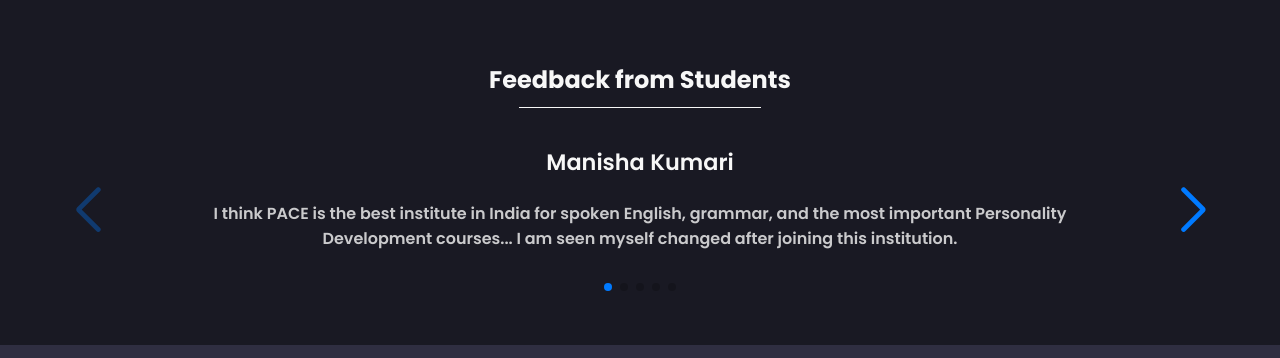
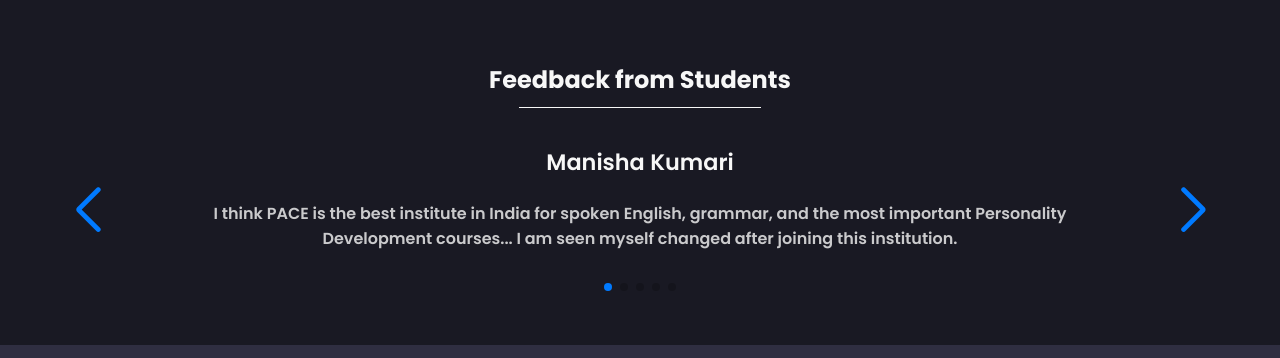
Before and after one commit to ani-24/pace-react, a React (Create React App) app: page / in a window 1280 px wide. Shown: the part 1382-1740 px from the top of the page. Built offline with nearby package versions, Linux system fonts and the light colour scheme.

Commit message:
loop feedback slider

```diff
--- a/package.json
+++ b/package.json
@@ -6,6 +6,7 @@
     "@testing-library/jest-dom": "^5.14.1",
     "@testing-library/react": "^11.2.7",
     "@testing-library/user-event": "^12.8.3",
+    "magnific-popup": "^1.1.0",
     "react": "^17.0.2",
     "react-dom": "^17.0.2",
     "react-router-dom": "^5.2.0",
--- a/src/App.js
+++ b/src/App.js
@@ -2,6 +2,7 @@ import React from "react";
 import Home from "./pages/Home";
 import Courses from "./pages/Courses";
 import VideoGallery from "./pages/Video-gallery";
+import ImageGallery from "./pages/Image-gallery";
 import About from "./pages/About";
 import { Switch, Route } from "react-router-dom";
 
@@ -38,6 +39,15 @@ const VideoGalleryPage = () => {
   );
 };
 
+const ImageGalleryPage = () => {
+  removeUnscroll();
+  return (
+    <>
+      <ImageGallery />
+    </>
+  );
+};
+
 const AboutPage = () => {
   removeUnscroll();
   return (
@@ -59,6 +69,9 @@ const App = () => {
       <Route path="/video-gallery">
         <VideoGalleryPage />
       </Route>
+      <Route path="/image-gallery">
+        <ImageGalleryPage />
+      </Route>
       <Route path="/about">
         <AboutPage />
       </Route>
--- a/src/components/Slider.jsx
+++ b/src/components/Slider.jsx
@@ -20,7 +20,7 @@ const slidercells = (data, idx) => {
 const Slider = () => {
   return (
     <>
-      <Swiper navigation pagination parallax className="feedback-carousel">
+      <Swiper navigation pagination parallax loop className="feedback-carousel">
         {Feedbacks.map(slidercells)}
       </Swiper>
     </>
--- a/src/pages/Image-gallery.jsx
+++ b/src/pages/Image-gallery.jsx
@@ -0,0 +1,13 @@
+import React from "react";
+
+import Header from "../components/Header";
+
+const ImageGallery = () => {
+  return (
+    <>
+      <Header />
+    </>
+  );
+};
+
+export default ImageGallery;
```
Also changed, not shown: 1 other file (tests, documents, lock files or other folders).
